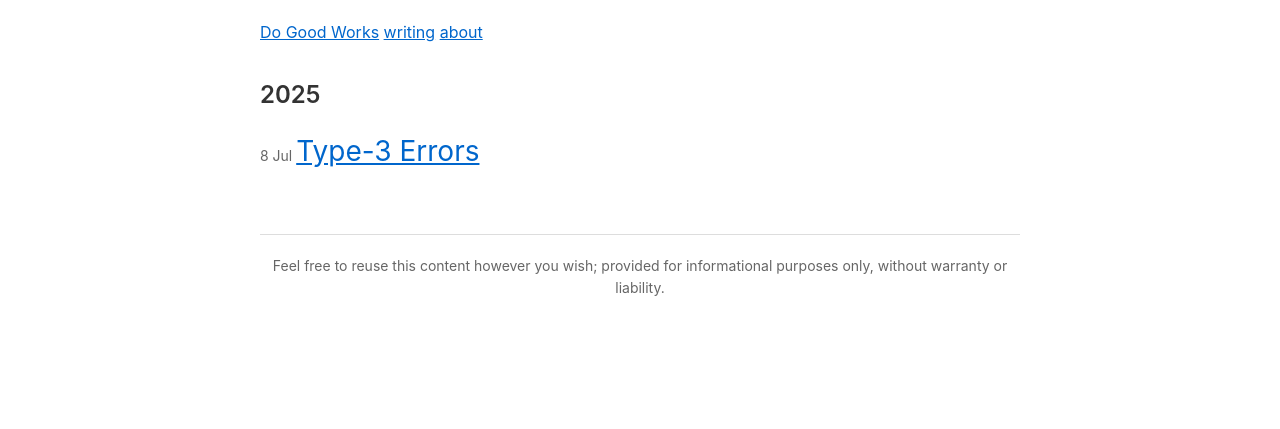
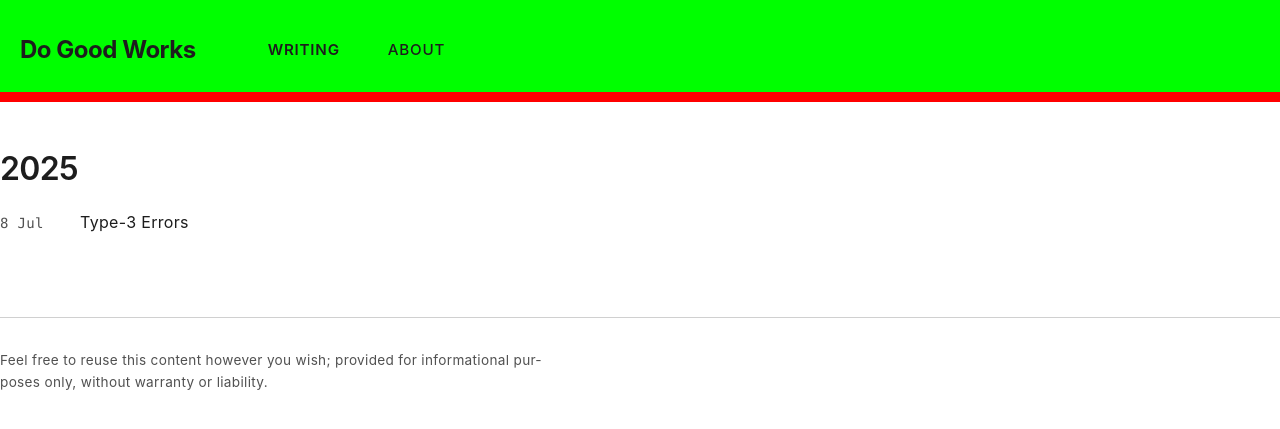
Before and after one commit to HamishFrostLyon/hamishfrostlyon.github.io, a Jekyll site: the page built from writing.html, in a window 1280 px wide. Shown: the top 429 px of the page. Built offline with Jekyll 4.4.1, drawn with Linux system fonts in a browser that asks for light colours.

Commit message:
Fix CSS deployment issue - switch from style.css to main.scss
PROBLEM: Website was using static style.css instead of our SCSS system
- HTML was linking to /assets/css/style.css
- We were editing /assets/css/main.scss
- Our changes never appeared because wrong CSS file was loading

SOLUTION:
- Updated head.html to link to main.css (compiled from main.scss)
- Removed old style.css file
- Now Jekyll will compile our SCSS and all our changes should appear

This should finally make the lime background and red border visible,
plus all our previous header improvements.

```diff
--- a/_includes/head.html
+++ b/_includes/head.html
@@ -127,9 +127,9 @@
   <link
     rel="preload"
     as="style"
-    href="{{ '/assets/css/style.css' | relative_url }}"
+    href="{{ '/assets/css/main.css' | relative_url }}"
   />
-  <link rel="stylesheet" href="{{ '/assets/css/style.css' | relative_url }}" />
+  <link rel="stylesheet" href="{{ '/assets/css/main.css' | relative_url }}" />
 
   <!-- Font loading strategy -->
   <style>
--- a/assets/css/style.css
+++ /dev/null
@@ -1,221 +0,0 @@
-/* Simple Jekyll Blog CSS */
-
-/* Reset and Base Styles */
-* {
-  margin: 0;
-  padding: 0;
-  box-sizing: border-box;
-}
-
-body {
-  font-family: -apple-system, BlinkMacSystemFont, 'Segoe UI', Helvetica, Arial, sans-serif;
-  font-size: 16px;
-  line-height: 1.6;
-  color: #333;
-  background: #fff;
-  max-width: 800px;
-  margin: 0 auto;
-  padding: 20px;
-}
-
-/* Dark theme */
-@media (prefers-color-scheme: dark) {
-  body {
-    color: #e0e0e0;
-    background: #1a1a1a;
-  }
-
-  a {
-    color: #4a9eff;
-  }
-
-  .site-header {
-    border-bottom-color: #444;
-  }
-}
-
-/* Header - Simple and Clean */
-.site-header {
-  display: flex;
-  align-items: center;
-  justify-content: space-between;
-  padding: 20px 0;
-  border-bottom: 1px solid #ddd;
-  margin-bottom: 40px;
-}
-
-.site-title {
-  font-size: 18px;
-  font-weight: 400;
-  margin: 0;
-}
-
-.site-title a {
-  color: inherit;
-  text-decoration: none;
-}
-
-.site-title a:hover {
-  opacity: 0.7;
-}
-
-nav {
-  display: flex;
-  gap: 30px;
-}
-
-.nav-link {
-  color: inherit;
-  text-decoration: none;
-  font-size: 16px;
-}
-
-.nav-link:hover {
-  opacity: 0.7;
-}
-
-.nav-link.active {
-  text-decoration: underline;
-}
-
-.header-actions {
-  display: flex;
-  align-items: center;
-  gap: 15px;
-}
-
-/* Content Styles */
-h1, h2, h3, h4, h5, h6 {
-  margin: 30px 0 15px 0;
-  font-weight: 600;
-}
-
-h1 {
-  font-size: 32px;
-}
-
-h2 {
-  font-size: 24px;
-}
-
-h3 {
-  font-size: 20px;
-}
-
-p {
-  margin-bottom: 20px;
-}
-
-a {
-  color: #0066cc;
-  text-decoration: underline;
-}
-
-a:hover {
-  opacity: 0.8;
-}
-
-/* Lists */
-ul, ol {
-  margin: 20px 0;
-  padding-left: 30px;
-}
-
-li {
-  margin-bottom: 5px;
-}
-
-/* Code */
-code {
-  background: #f5f5f5;
-  padding: 2px 4px;
-  border-radius: 3px;
-  font-family: 'Monaco', 'Courier New', monospace;
-}
-
-pre {
-  background: #f5f5f5;
-  padding: 15px;
-  border-radius: 5px;
-  overflow-x: auto;
-  margin: 20px 0;
-}
-
-/* Posts */
-.post-header {
-  margin-bottom: 30px;
-}
-
-.post-title {
-  font-size: 28px;
-  margin-bottom: 10px;
-}
-
-.post-date {
-  color: #666;
-  font-size: 14px;
-}
-
-.post-content {
-  line-height: 1.8;
-}
-
-/* Footer */
-footer {
-  margin-top: 60px;
-  padding-top: 20px;
-  border-top: 1px solid #ddd;
-  text-align: center;
-  color: #666;
-  font-size: 14px;
-}
-
-/* Responsive */
-@media (max-width: 600px) {
-  body {
-    padding: 15px;
-  }
-
-  .site-header {
-    flex-direction: column;
-    gap: 15px;
-    text-align: center;
-  }
-
-  nav {
-    gap: 20px;
-  }
-
-  h1 {
-    font-size: 24px;
-  }
-
-  .post-title {
-    font-size: 22px;
-  }
-}
-
-/* Search and Theme Toggle (if needed) */
-.search-wrapper {
-  position: relative;
-}
-
-.search-input {
-  padding: 5px 10px;
-  border: 1px solid #ddd;
-  border-radius: 3px;
-  font-size: 14px;
-}
-
-.theme-toggle {
-  background: none;
-  border: 1px solid #ddd;
-  padding: 5px 10px;
-  border-radius: 3px;
-  cursor: pointer;
-  font-size: 14px;
-}
-
-.theme-toggle:hover {
-  background: #f0f0f0;
-}
```
